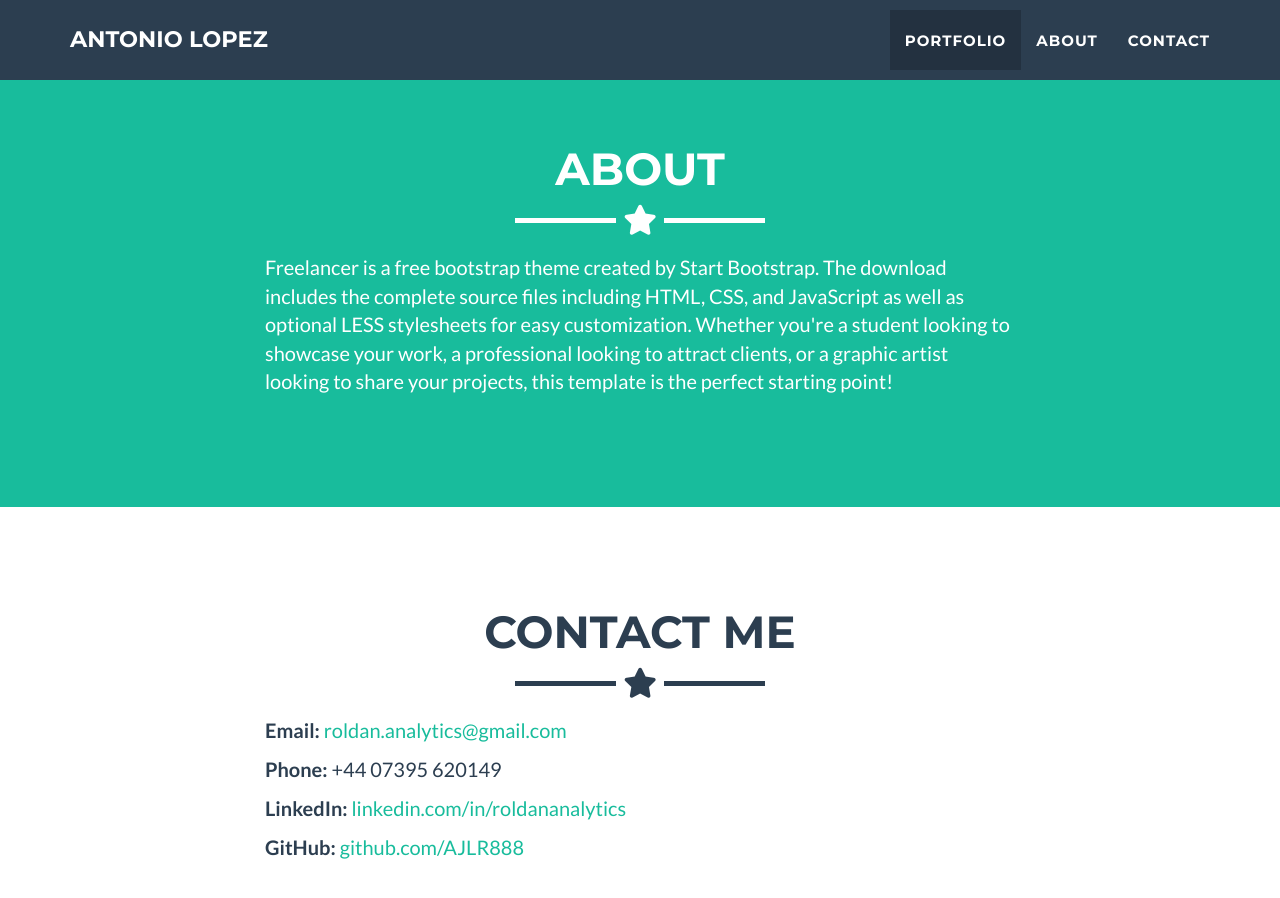
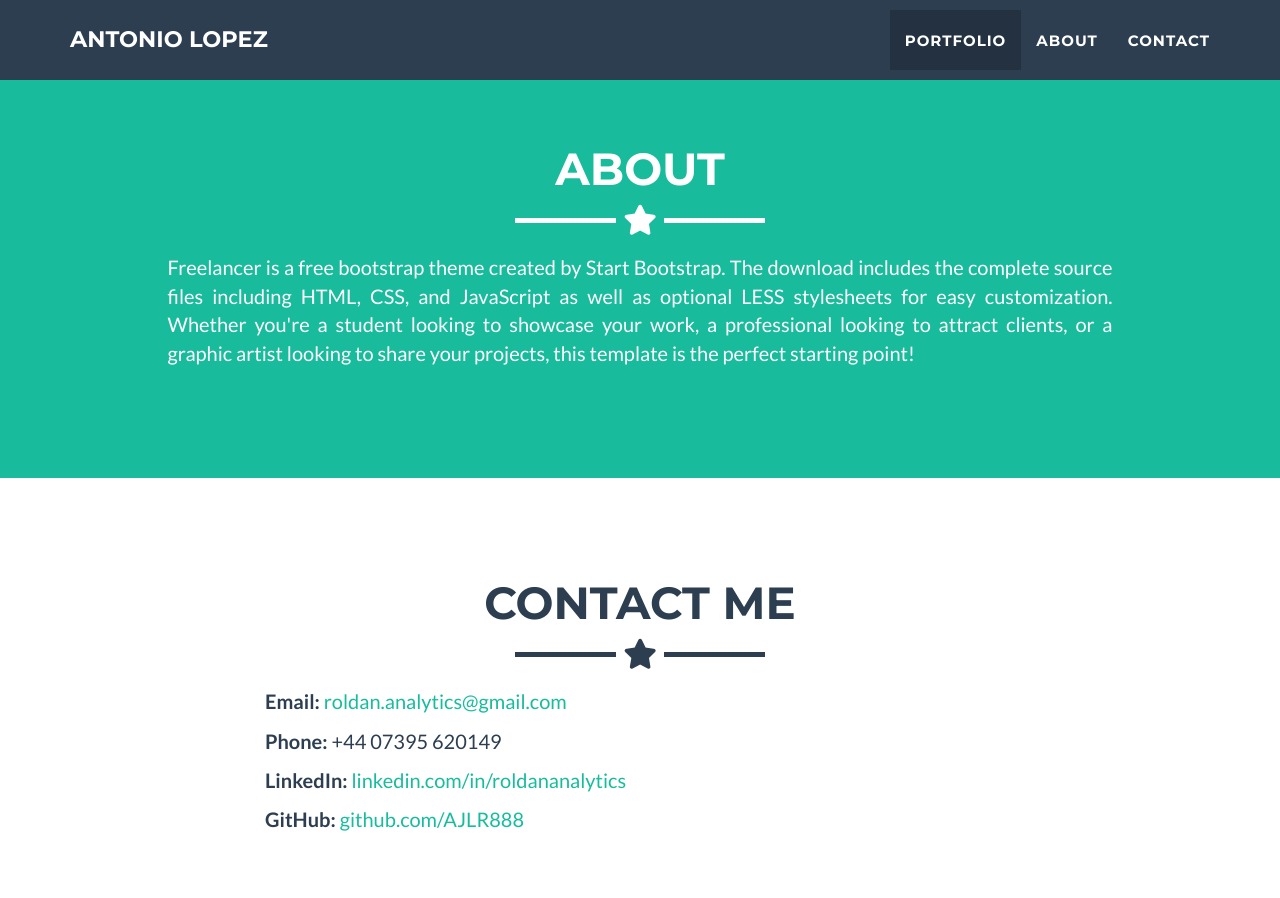
Before and after one commit to AJLR888/AJLR888.github.io, a Jekyll site: the page built from _posts/2014-07-18-project-1.markdown, in a window 1280 px wide and 900 px high, scrolled down 1692 px. Built offline with Jekyll 4.4.1, drawn with Linux system fonts in a browser that asks for light colours.

Commit message:
Update about.html

```diff
--- a/_includes/about.html
+++ b/_includes/about.html
@@ -8,8 +8,8 @@
       </div>
     </div>
     <div class="row">
-      <div class="col-lg-8 col-lg-offset-2">
-        <p>
+      <div class="col-lg-10 col-lg-offset-1">
+        <p style="text-align: justify;">
           Freelancer is a free bootstrap theme created by Start Bootstrap. The download includes the complete
           source files including HTML, CSS, and JavaScript as well as optional LESS stylesheets for easy
           customization. Whether you're a student looking to showcase your work, a professional looking to attract
```
